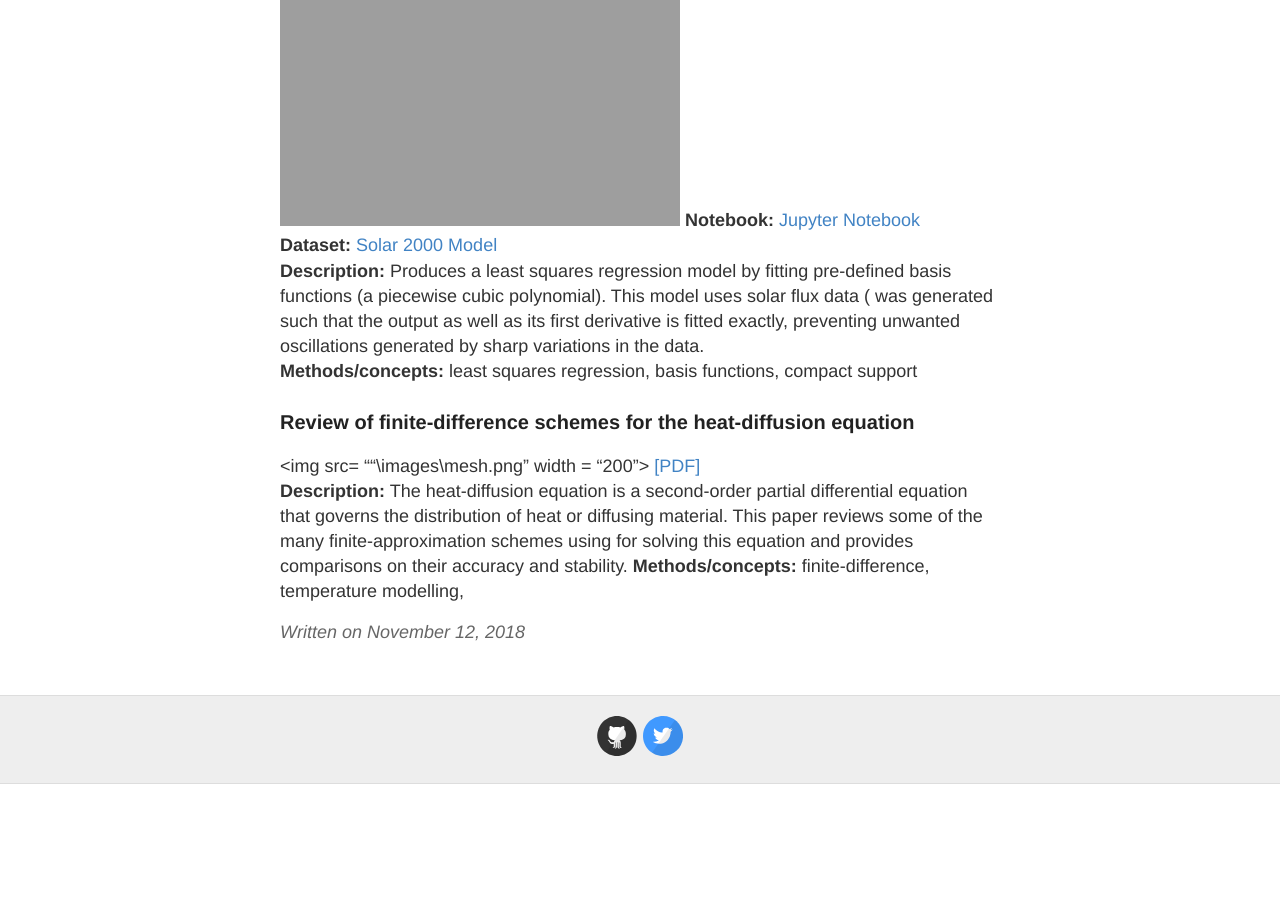
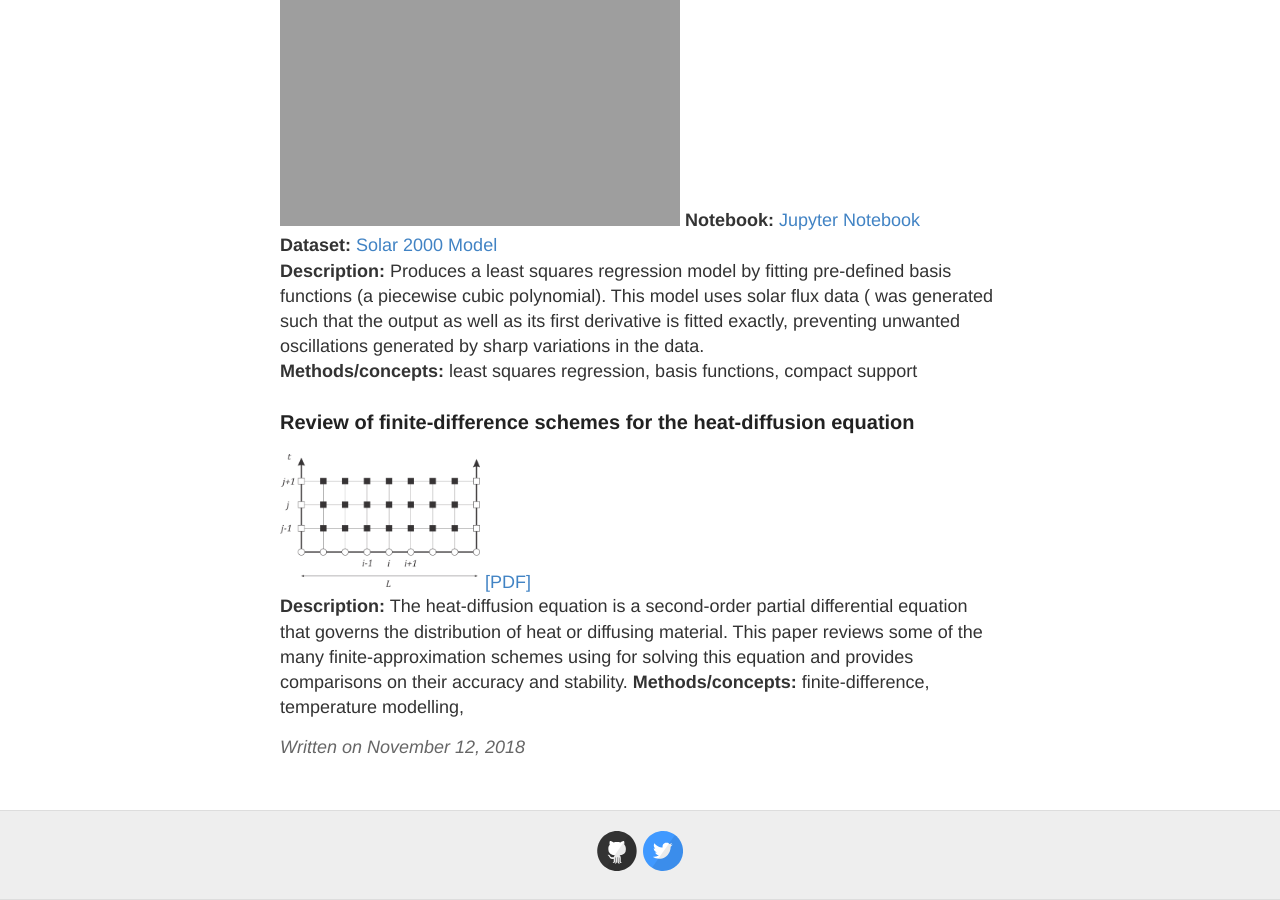
Before and after one commit to oliver-ong/oliver-ong.github.io, a Jekyll site: the page built from _posts/2018-11-12-Portfolio-Home.md, in a window 1280 px wide and 900 px high, scrolled down 1573 px. Built offline with Jekyll 4.4.1, drawn with Linux system fonts in a browser that asks for light colours; before the commit the page ends 2357 px from its top, so only the background shows below that.

Commit message:
Update 2018-11-12-Portfolio-Home.md

```diff
--- a/_posts/2018-11-12-Portfolio-Home.md
+++ b/_posts/2018-11-12-Portfolio-Home.md
@@ -34,7 +34,7 @@ title: Portfolio Home
 
 ### Review of finite-difference schemes for the heat-diffusion equation
 
-<img src= ""\images\mesh.png" width = "200">
+<img src= "\images\mesh.png" width = "200">
 [[PDF]](\Papers\Heat-diffusion - Review of finite-difference schemes.pdf)\\
 **Description:** The heat-diffusion equation is a second-order partial differential equation that governs the distribution of heat or diffusing material. This paper reviews some of the many finite-approximation schemes using for solving this equation and provides comparisons on their accuracy and stability.
 **Methods/concepts:** finite-difference, temperature modelling,
```
